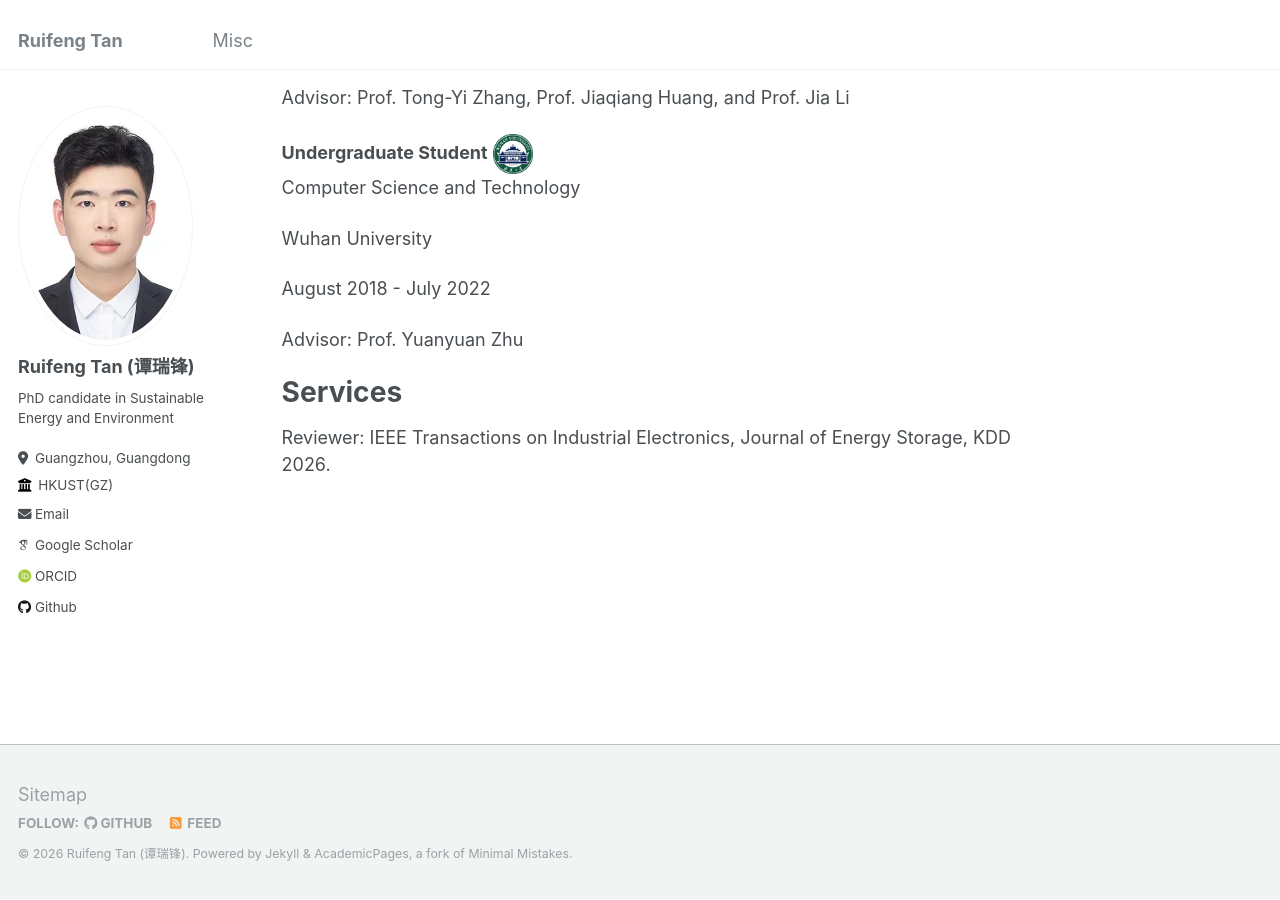
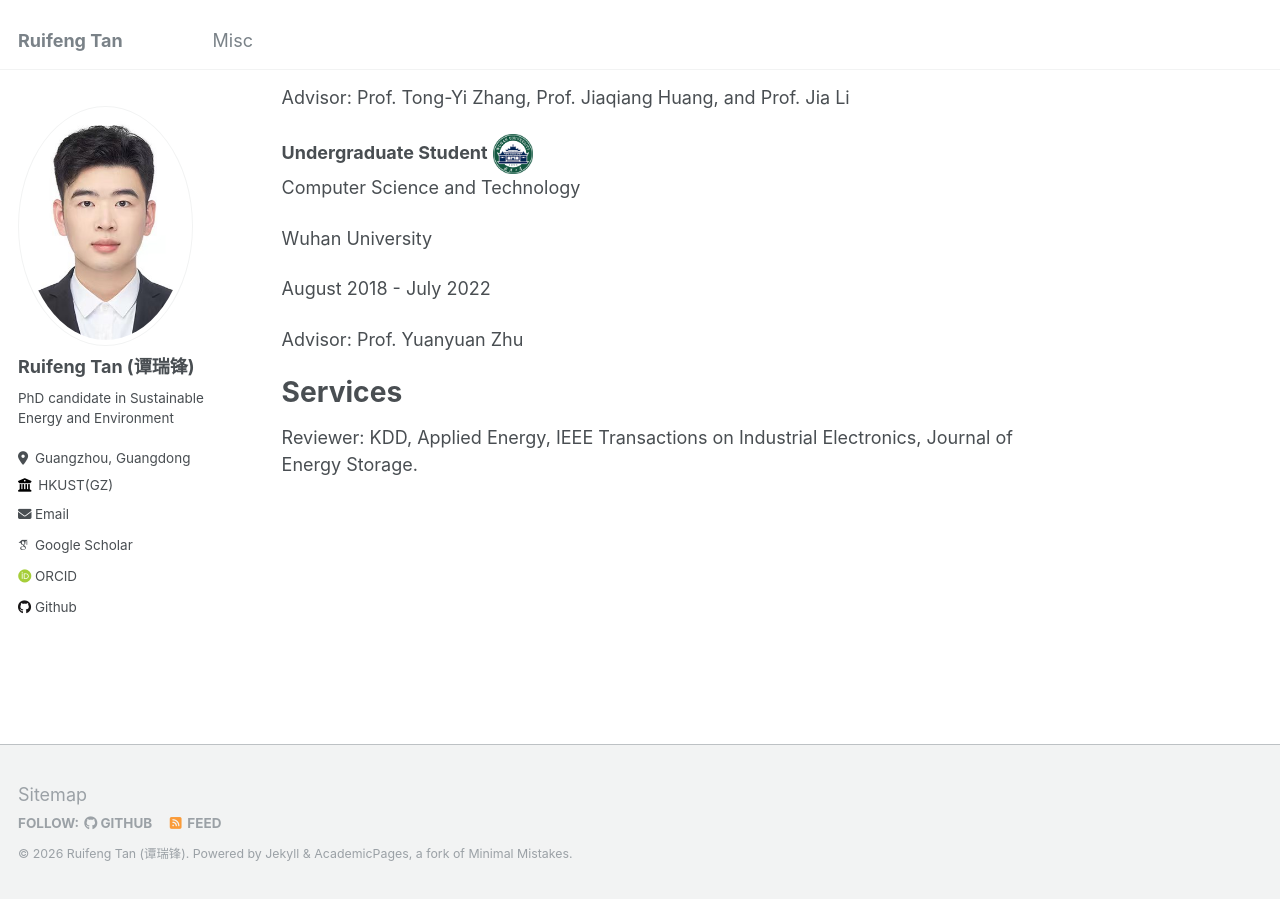
Before and after one commit to Ruifeng-Tan/Ruifeng-Tan.github.io, a Jekyll site: the page built from _pages/about.md, in a window 1280 px wide and 900 px high, scrolled down 2451 px. Built offline with Jekyll 4.4.1, drawn with Linux system fonts in a browser that asks for light colours; some web fonts are replaced.

Commit message:
update about

```diff
--- a/_pages/about.md
+++ b/_pages/about.md
@@ -71,4 +71,4 @@ Advisor: Prof. Yuanyuan Zhu
 
 # Services
 
-Reviewer: IEEE Transactions on Industrial Electronics, Journal of Energy Storage, KDD 2026.
+Reviewer: KDD, Applied Energy, IEEE Transactions on Industrial Electronics, Journal of Energy Storage.
```
